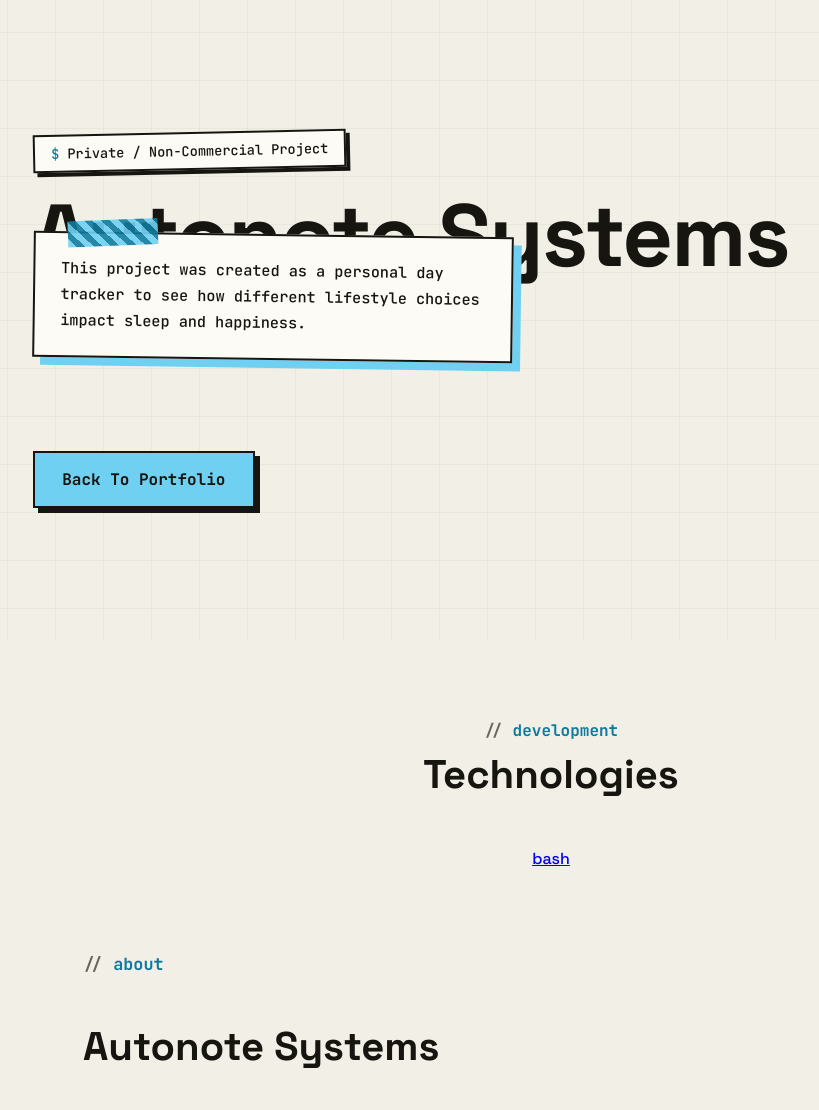
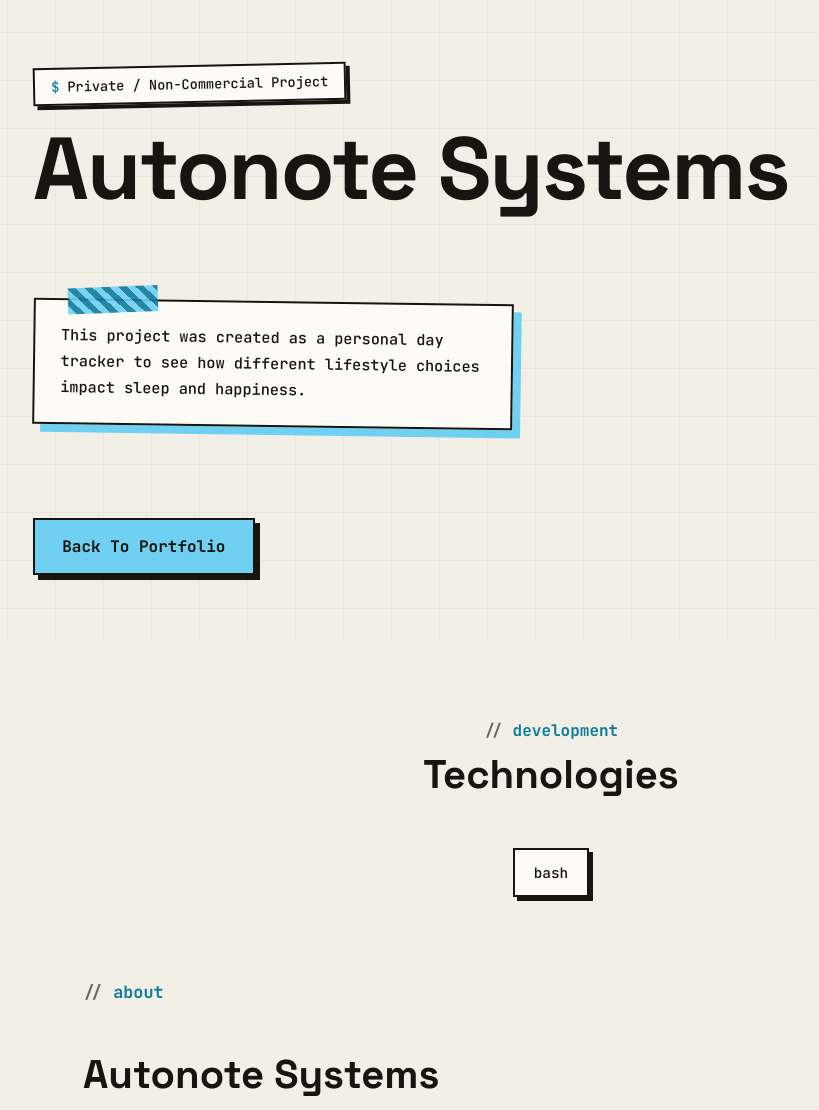
Before and after one commit to LenaDijksma/LenaDijksma-Portfolio, a website: page public/autonote.html in a window 1280 px wide. Shown: the part 160-1270 px from the top of the page, without its empty margins (89-908 px from the left). Drawn offline with nearby package versions, Linux system fonts and the light colour scheme.

Commit message:
fixed project page title being covered by description

```diff
--- a/public/autonote.html
+++ b/public/autonote.html
@@ -111,7 +111,7 @@
 
             <div class="tech-list" data-aos="fade-up">
 
-                <a href="https://en.wikipedia.org/wiki/Bash_(Unix_shell)" target="_blank" rel="noopener noreferrer">
+                <a href="https://en.wikipedia.org/wiki/Bash_(Unix_shell)" target="_blank" rel="noopener noreferrer" class="tech-pill">
                     bash
                 </a>
 
--- a/public/css/style.css
+++ b/public/css/style.css
@@ -1012,7 +1012,7 @@
 
     letter-spacing: -0.02em;
 
-    margin-bottom: 1rem;
+    margin-bottom: 150px
 }
 
 /* =========================
```
